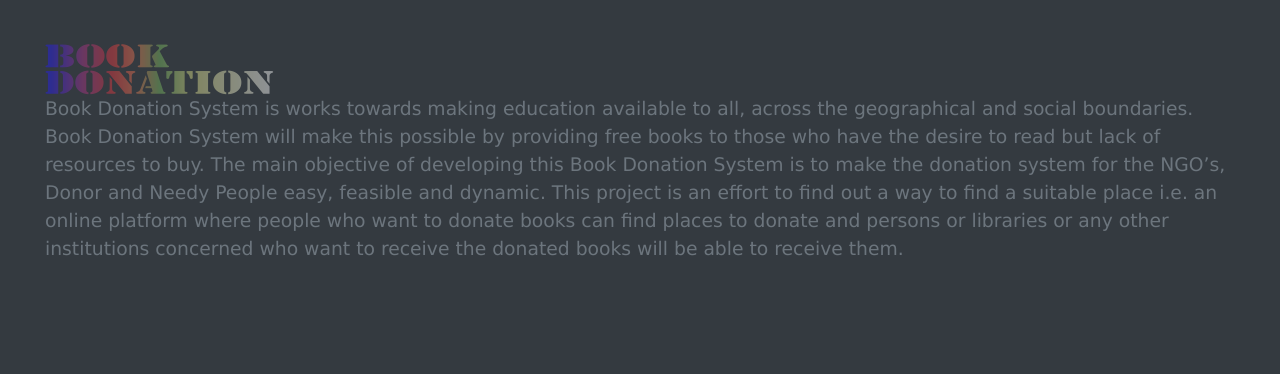
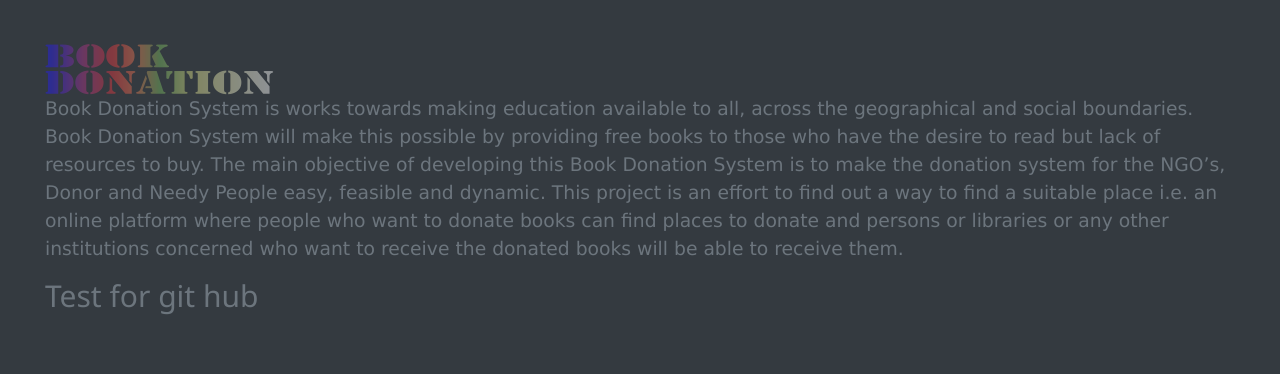
Before and after one commit to dualoper/bookdonation-version-0.1, a PHP site: page /bookdonation/account/index.php in a window 1280 px wide. Shown: the part 1066-1440 px from the top of the page. Before the commit the page ends 1322 px from the top, so only its background shows below. Run offline with PHP 8.4, Linux system fonts and the light colour scheme.

Commit message:
test for git hub

```diff
--- a/footer.php
+++ b/footer.php
@@ -8,6 +8,7 @@
         find out a way to find a suitable place i.e. an online platform where people who want to donate books can find
         places to donate and persons or libraries or any other institutions concerned who want to receive the donated
         books will be able to receive them.
+        <h2>Test for git hub</h2>
     </p>
 </div>
 
```
